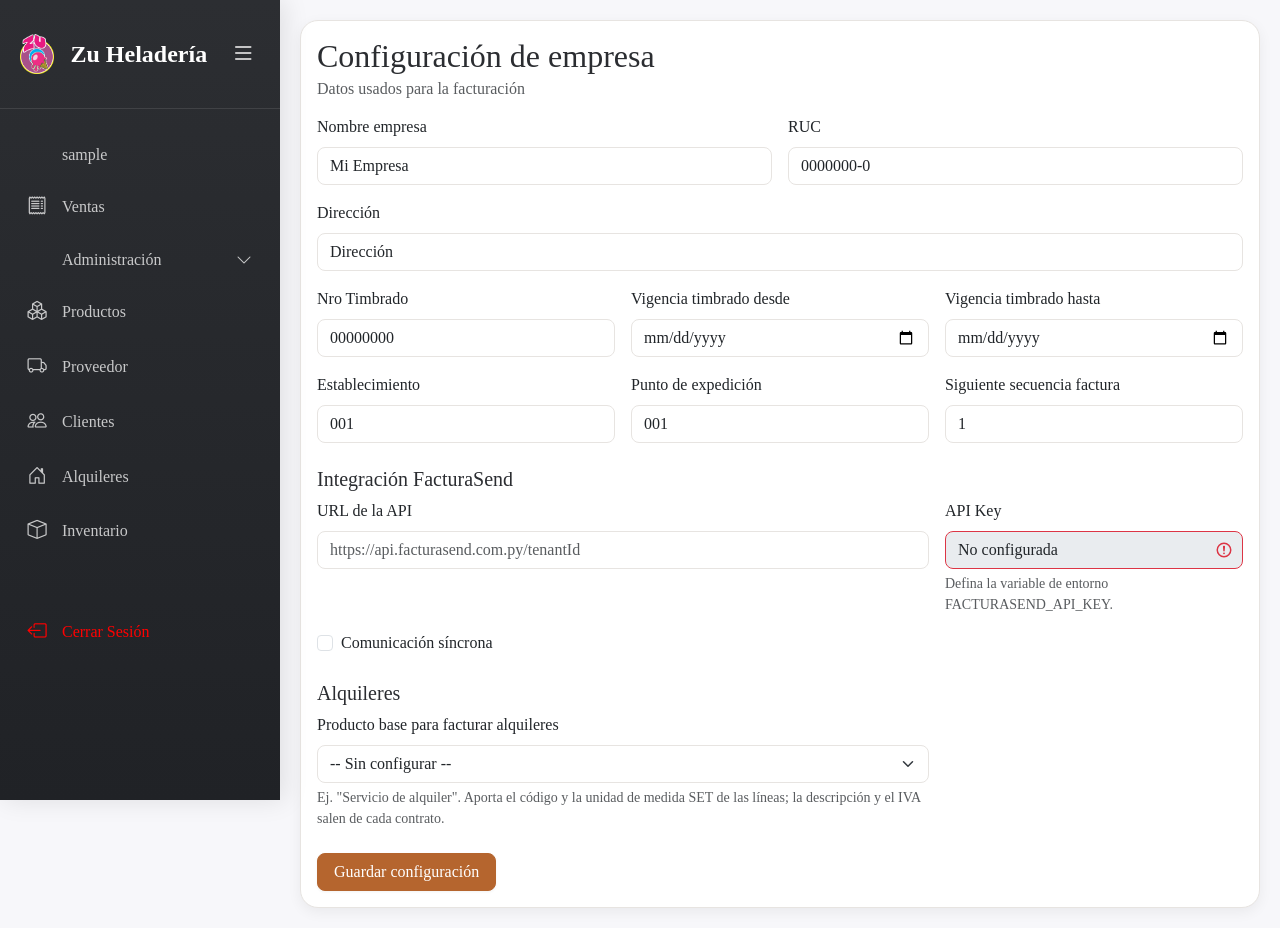
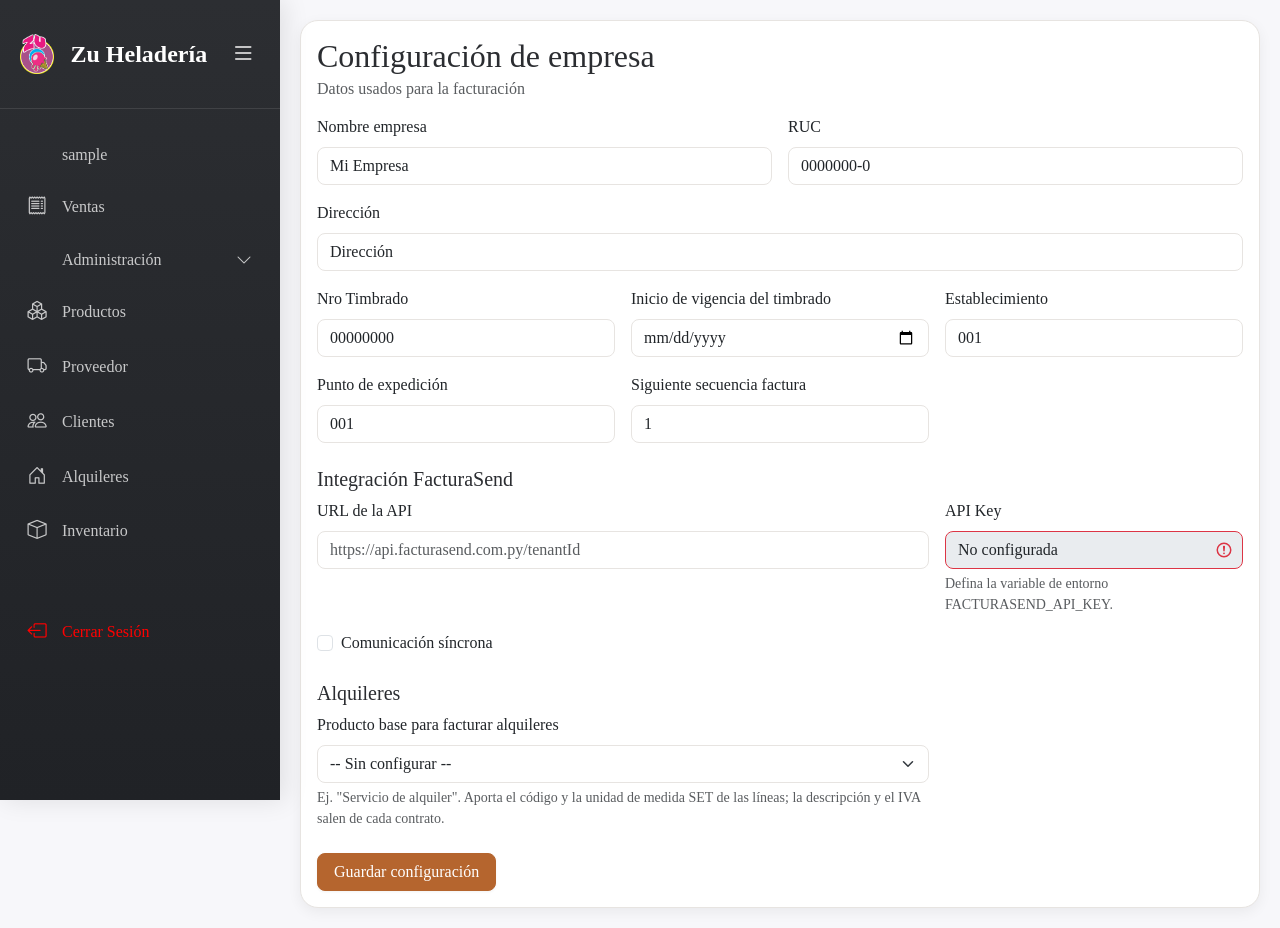
Before and after one commit to rodsavic/Heladeria, a Django app: page /configuracion/empresa/ in a window 1280 px wide. Run offline with Django 3.2, Linux system fonts and the light colour scheme; the visitor is signed in with stand-in values (Sample User, id 1); data comes from the database, SQL or seed files in the repository; data that the repository does not hold is empty; parts of the project's set-up code (start-up, migrations or seed data) failed here and were passed over; some libraries are stand-ins or nearby versions.

Commit message:
Se elimina fin de vigencia para factura

```diff
--- a/apps/alquileres/tests.py
+++ b/apps/alquileres/tests.py
@@ -23,7 +23,7 @@ class DatosContratoMixin:
         )
         self.configuracion = ConfiguracionEmpresa.objects.create(
             nombre_empresa="Empresa", ruc="80000000-1", direccion="Asunción", nro_timbrado="12345678",
-            vigencia_timbrado_desde=date(2026, 1, 1), vigencia_timbrado_hasta=date(2026, 12, 31),
+            vigencia_timbrado_desde=date(2026, 1, 1),
             producto_alquiler=producto,
         )
         self.cliente = Cliente.objects.create(
--- a/apps/configuracion/models.py
+++ b/apps/configuracion/models.py
@@ -8,7 +8,6 @@ class ConfiguracionEmpresa(models.Model):
     direccion = models.CharField(max_length=255)
     nro_timbrado = models.CharField(max_length=30)
     vigencia_timbrado_desde = models.DateField()
-    vigencia_timbrado_hasta = models.DateField()
     establecimiento = models.CharField(max_length=3, default='001')
     punto_expedicion = models.CharField(max_length=3, default='001')
     secuencia_actual = models.PositiveIntegerField(default=1)
--- a/apps/configuracion/views.py
+++ b/apps/configuracion/views.py
@@ -20,7 +20,6 @@ def configuracionEmpresaView(request):
             'direccion': 'Dirección',
             'nro_timbrado': '00000000',
             'vigencia_timbrado_desde': '2026-01-01',
-            'vigencia_timbrado_hasta': '2026-12-31',
             'establecimiento': '001',
             'punto_expedicion': '001',
             'secuencia_actual': 1,
@@ -33,7 +32,6 @@ def configuracionEmpresaView(request):
         configuracion.direccion = request.POST.get('direccion', '').strip()
         configuracion.nro_timbrado = request.POST.get('nro_timbrado', '').strip()
         configuracion.vigencia_timbrado_desde = request.POST.get('vigencia_timbrado_desde')
-        configuracion.vigencia_timbrado_hasta = request.POST.get('vigencia_timbrado_hasta')
         configuracion.establecimiento = request.POST.get('establecimiento', '001').zfill(3)
         configuracion.punto_expedicion = request.POST.get('punto_expedicion', '001').zfill(3)
         secuencia_actual = request.POST.get('secuencia_actual', '1')
--- a/apps/factura/emision.py
+++ b/apps/factura/emision.py
@@ -42,7 +42,6 @@ def crear_factura(venta, tipo_factura=Factura.TIPO_CONTADO, tipo_transaccion=Fac
             direccion_empresa=configuracion.direccion,
             nro_timbrado=configuracion.nro_timbrado,
             vigencia_timbrado_desde=configuracion.vigencia_timbrado_desde,
-            vigencia_timbrado_hasta=configuracion.vigencia_timbrado_hasta,
         )
         configuracion.secuencia_actual += 1
         configuracion.save(update_fields=['secuencia_actual'])
--- a/apps/factura/models.py
+++ b/apps/factura/models.py
@@ -54,7 +54,6 @@ class Factura(models.Model):
     direccion_empresa = models.CharField(max_length=255, blank=True, default='')
     nro_timbrado = models.CharField(max_length=30, blank=True, default='')
     vigencia_timbrado_desde = models.DateField(null=True, blank=True)
-    vigencia_timbrado_hasta = models.DateField(null=True, blank=True)
     # Codigo SIFEN de tipoTransaccion (1=venta de mercaderia, 2=prestacion de servicios).
     tipo_transaccion = models.PositiveSmallIntegerField(default=TRANSACCION_MERCADERIA)
 
--- a/apps/templates/configuracion/empresa.html
+++ b/apps/templates/configuracion/empresa.html
@@ -28,12 +28,8 @@
                     <input type="text" class="form-control" name="nro_timbrado" value="{{ configuracion.nro_timbrado }}" required>
                 </div>
                 <div class="col-md-4">
-                    <label class="form-label">Vigencia timbrado desde</label>
+                    <label class="form-label">Inicio de vigencia del timbrado</label>
                     <input type="date" class="form-control" name="vigencia_timbrado_desde" value="{{ configuracion.vigencia_timbrado_desde|date:'Y-m-d' }}" required>
-                </div>
-                <div class="col-md-4">
-                    <label class="form-label">Vigencia timbrado hasta</label>
-                    <input type="date" class="form-control" name="vigencia_timbrado_hasta" value="{{ configuracion.vigencia_timbrado_hasta|date:'Y-m-d' }}" required>
                 </div>
                 <div class="col-md-4">
                     <label class="form-label">Establecimiento</label>
--- a/apps/templates/factura/detalle_factura.html
+++ b/apps/templates/factura/detalle_factura.html
@@ -199,8 +199,8 @@
         <div class="ticket-row"><span>Dirección:</span><strong>{{ factura.direccion_empresa }}</strong></div>
         <div class="ticket-row"><span>Timbrado:</span><strong>{{ factura.nro_timbrado }}</strong></div>
         <div class="ticket-row">
-            <span>Vigencia:</span>
-            <strong>{{ factura.vigencia_timbrado_desde|date:"d/m/Y" }} - {{ factura.vigencia_timbrado_hasta|date:"d/m/Y" }}</strong>
+            <span>Inicio de vigencia:</span>
+            <strong>{{ factura.vigencia_timbrado_desde|date:"d/m/Y" }}</strong>
         </div>
 
         <div class="ticket-section">
```
Also changed, not shown: apps/configuracion/migrations/0005_remove_configuracionempresa_vigencia_timbrado_hasta.py (added), apps/factura/migrations/0008_remove_factura_vigencia_timbrado_hasta.py (added).
